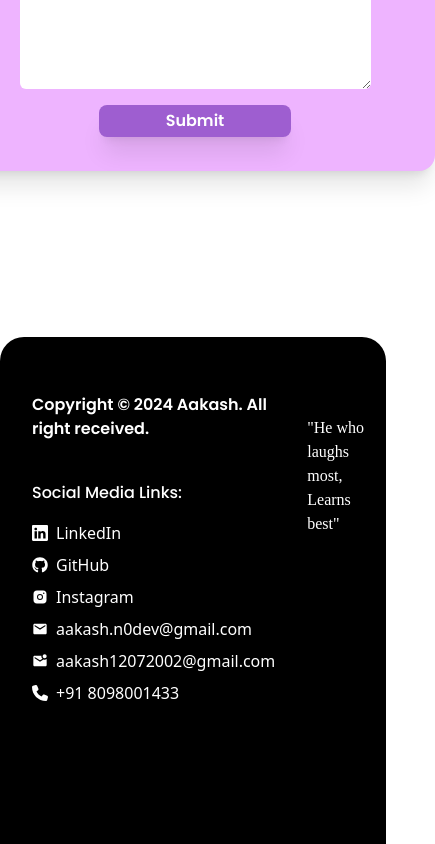
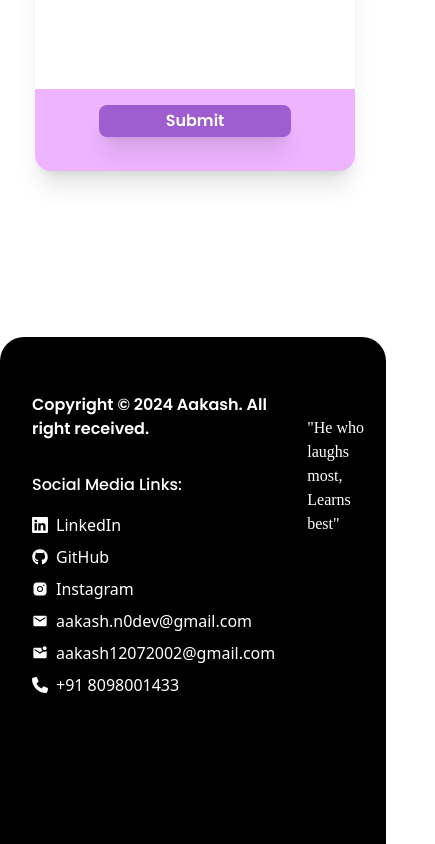
Before and after one commit to Aakash-a3an/portfolio, a React (Vite) app: page / in a window 390 px wide. Shown: the part 4554-5398 px from the top of the page, 435 px wide, since content can reach past the window. Built offline with nearby package versions, Linux system fonts and the light colour scheme; a web font is replaced by a local one.

Commit message:
fix: overflow

```diff
--- a/src/components/Contact.jsx
+++ b/src/components/Contact.jsx
@@ -20,7 +20,7 @@ const Contact = () => {
     };
   return (
     <div id="contact" className='flex justify-center flex-col items-center h-[100vh] w-[vw]'>
-      <div className='lg:h-[29rem] h-[32rem] lg:w-[60rem] w-[30rem] flex justify-center rounded-2xl flex-col items-center bg-[#eeb4ff] shadow-xl overflow-hidden'>
+      <div className='lg:h-[29rem] h-[32rem] lg:w-[60rem] w-[20rem] flex justify-center rounded-2xl flex-col items-center bg-[#eeb4ff] shadow-xl overflow-hidden'>
       <h1 className='lg:text-4xl text-3xl mb-4  text-white font-Poppins font-semibold '>Contact Me</h1>
       <span className='lg:mx-4 mx-10 lg:font-medium font-normal text-white'>Please fill out the form below to discuss any work opportunities.</span>
       <form className='flex flex-col w-[90vw] lg:max-w-[60rem] max-w-[25rem] font-medium justify-center items-center' ref={form} onSubmit={sendEmail}>
--- a/src/components/Footer.jsx
+++ b/src/components/Footer.jsx
@@ -17,7 +17,7 @@ const Footer = () => {
       <div className='flex flex-row justify-between'>
       <div>
       <p className='font-semibold font-Poppins text-white mt-8 lg:p-8 p-6 lg:mx-8 mx-2'>Copyright &#169; 2024 Aakash. All right received.</p>
-        <p className='font-medium font-Poppins text-white px-8 lg:mx-8 mx-0 lg:mt-4 mt-4 '>Social Media Links:</p>
+        <p className='font-medium font-Poppins text-white px-8 lg:mx-8 mx-0 lg:mt-4 mt-2 '>Social Media Links:</p>
         <div className= 'lg:mx-16 mx-8 flex flex-col'>
           <a className='text-white mt-4 flex flex-row cursor-pointer hover:text-violet-600 items-center' href='https://www.linkedin.com/in/aakash-n0dev/'><BsLinkedin className='mr-2' / >LinkedIn</a>
           <a className='text-white mt-2 flex flex-row cursor-pointer hover:text-violet-600 items-center' href='https://github.com/Aakash-a3an'><FaGithub className='mr-2' />GitHub</a>
```
